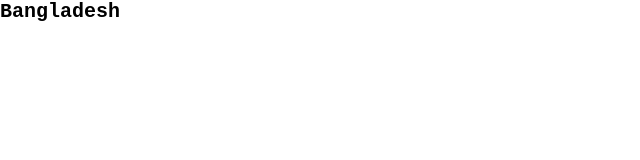
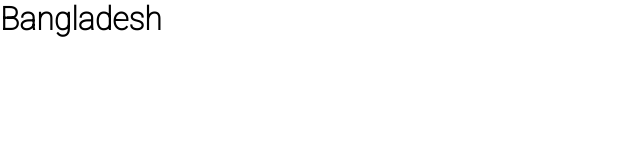
Before and after one commit to rifatabrarjowad/template_01, a plain HTML site: page index.html in a window 1280 px wide. Shown: the whole page, without its empty margins (0-640 px from the left). Drawn offline with Linux system fonts and the light colour scheme.

Commit message:
Adding file

```diff
--- a/css/style.css
+++ b/css/style.css
@@ -1,6 +1,10 @@
+@import url('https://fonts.googleapis.com/css2?family=Roboto:wght@100&display=swap');
 *{
     padding: 0px;
     margin: 0px;
-    font-size: 20px;
-    font-family: 'Courier New', Courier, monospace;
+
 }
+body{
+    background-color: white;
+    font-family: 'Roboto', sans-serif;
+}
--- a/index.html
+++ b/index.html
@@ -10,7 +10,13 @@
 </head>
 
 <body>
-    <h1>Bangladesh</h1>
+    <div class="container">
+        <header>
+            <h1>Bangladesh</h1>
+        </header>
+        <main></main>
+        <footer></footer>
+    </div>
 </body>
 
 </html>
```
